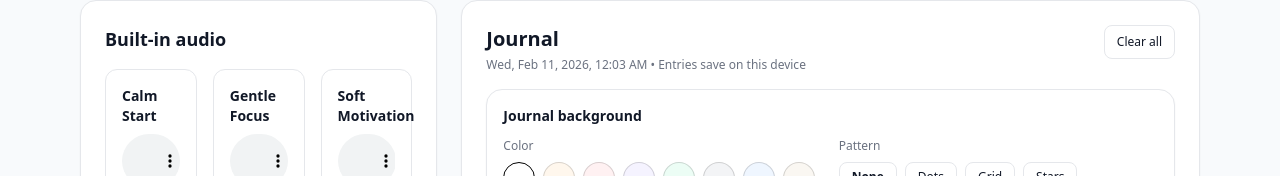
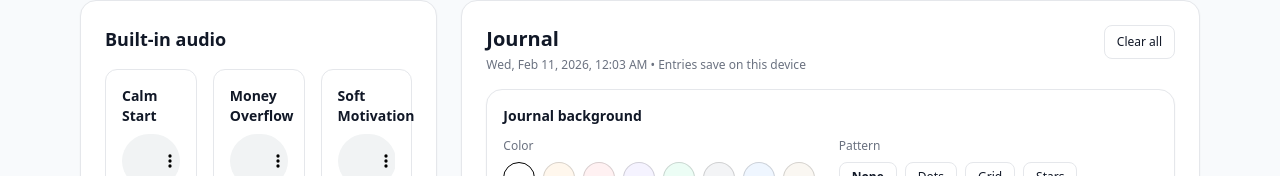
Before and after one commit to rainathecreatour-ops/Daily-Reset, a Next.js app: page / in a window 1280 px wide. Shown: the part 194-370 px from the top of the page. Built offline with nearby package versions, Linux system fonts and the light colour scheme.

Commit message:
Update page.tsx

```diff
--- a/app/page.tsx
+++ b/app/page.tsx
@@ -6,7 +6,7 @@ import JournalWithEntries from "../components/JournalWithEntries";
 
 const BUILT_IN = [
   { title: "Calm Start", src: "/audio/calm-start.mp3" },
-  { title: "Gentle Focus", src: "/audio/gentle-focus.mp3" },
+  { title: "Money Overflow", src: "/audio/money-overflow.mp3" },
   { title: "Soft Motivation", src: "/audio/soft-motivation.mp3" },
 
   { title: "Calm Grounding", src: "/audio/calm-grounding.mp3" },
```
